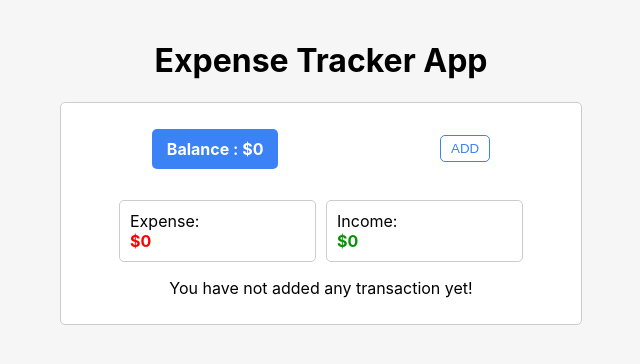
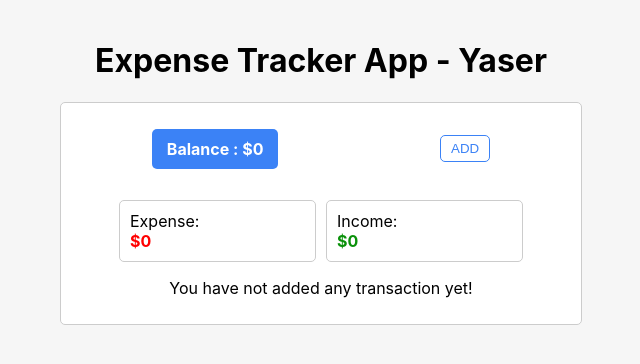
Before and after one commit to Yaser-Hajian/Expense-Tracker-React.js, a React (Create React App) app: page / in a window 1280 px wide. Shown: the top 364 px of the page, without its empty margins (319-959 px from the left). Built offline with nearby package versions, Linux system fonts and the light colour scheme.

Commit message:
AddTransaction components will disappear after adding each transaction

```diff
--- a/src/App.js
+++ b/src/App.js
@@ -5,7 +5,7 @@ import ExpenseTrackerApp from "./Components/ExpenseTrackerApp/ExpenseTrackerApp"
 function App() {
   return (
     <div className="App">
-        <h1>Expense Tracker App</h1>
+        <h1>Expense Tracker App - Yaser</h1>
         <ExpenseTrackerApp />
     </div>
   );
--- a/src/Components/AddTransaction/AddTransaction.js
+++ b/src/Components/AddTransaction/AddTransaction.js
@@ -1,6 +1,6 @@
 import React, {useEffect, useRef, useState} from 'react';
 import styles from "./AddTransaction.module.css"
-const AddTransaction = ({addTransaction}) => {
+const AddTransaction = ({addTransaction , setShowForm}) => {
     const [title , setTitle] = useState("");
     const [amount , setAmount] = useState("");
     const [type , setType] = useState(null);
@@ -39,6 +39,7 @@ const AddTransaction = ({addTransaction}) => {
             setType(null);
             radioInput1.current.checked = false;
             radioInput2.current.checked = false;
+            setShowForm(false);
         }
     }
     return (
--- a/src/Components/Overview/Overview.js
+++ b/src/Components/Overview/Overview.js
@@ -21,7 +21,7 @@ const Overview = ({expense, income , addTransaction , balance}) => {
             {
                 showForm &&
                     <div>
-                        <AddTransaction addTransaction={addTransaction}/>
+                        <AddTransaction addTransaction={addTransaction} setShowForm={setShowForm}/>
                     </div>
             }
             <div className={styles.info}>
```
